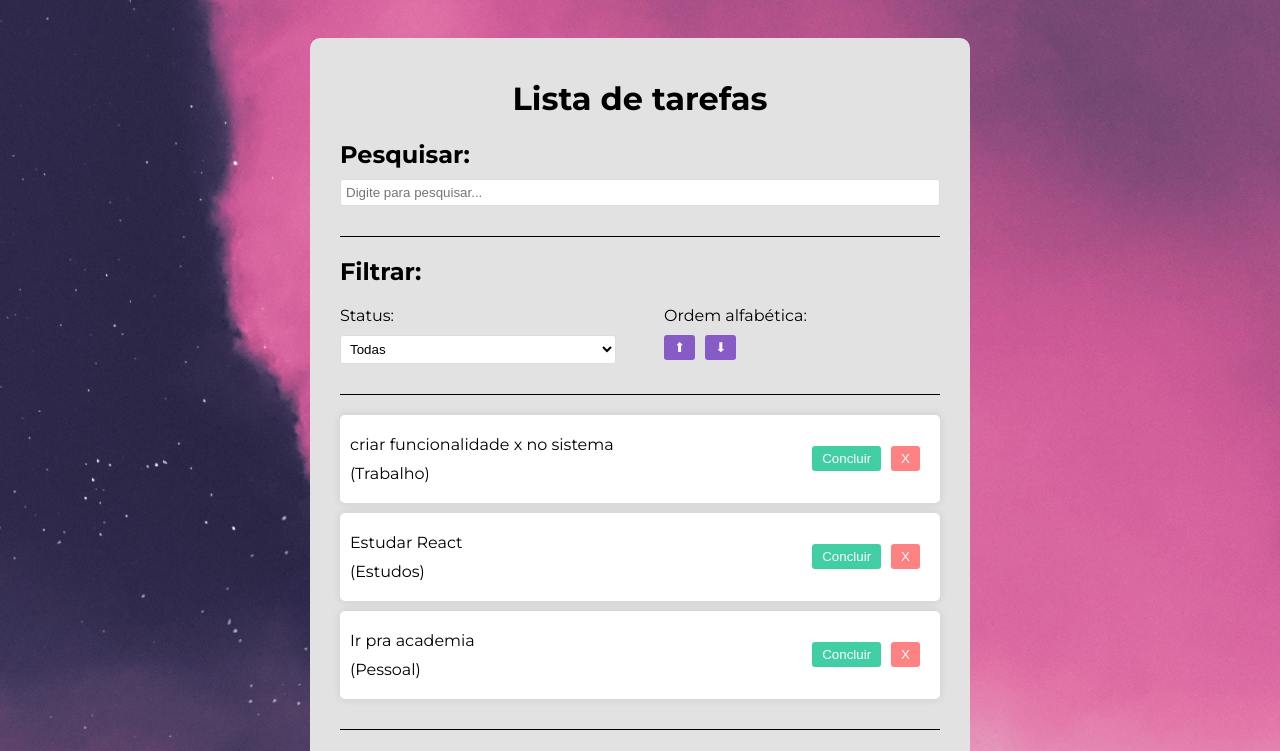
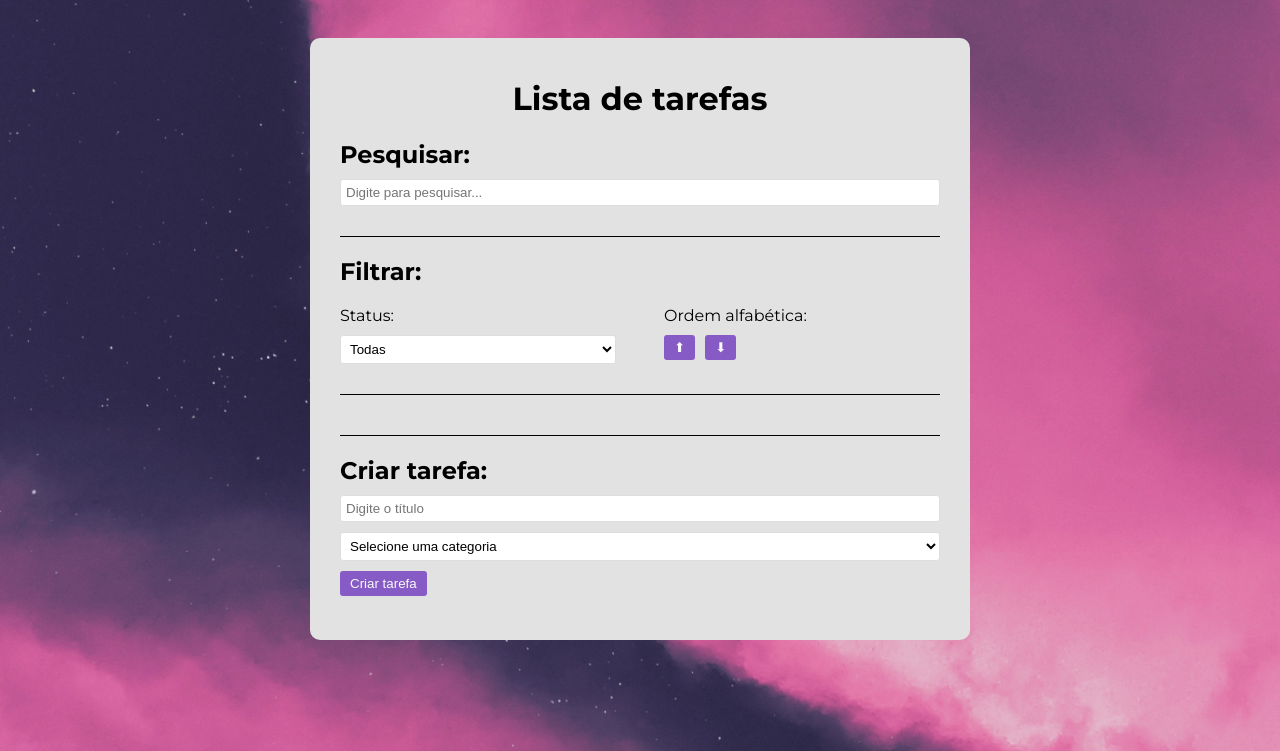
Before and after one commit to miistrass/to-do-list, a React (Vite) app: page / in a window 1280 px wide. Shown: the top 751 px of the page. Built offline with nearby package versions, Linux system fonts and the light colour scheme.

Commit message:
added localStorage functionality

```diff
--- a/src/App.jsx
+++ b/src/App.jsx
@@ -1,96 +1,83 @@
-import { useState } from 'react'
-import { Search } from './components/Search'
-import Todo from './components/Todo'
-import TodoForm from './components/TodoForm'
-import Filter from './components/Filter'
-import './App.css'
-
+import { useState, useEffect } from "react";
+import { Search } from "./components/Search";
+import Todo from "./components/Todo";
+import TodoForm from "./components/TodoForm";
+import Filter from "./components/Filter";
+import "./App.css";
 
 function App() {
-  const [todos, setTodos] = useState([
-    {
-      id:1,
-      text: "criar funcionalidade x no sistema",
-      category: "Trabalho",
-      isCompleted: false,
-    },
+  const [todos, setTodos] = useState([]);
 
-    {
-      id:2,
-      text: "Ir pra academia",
-      category: "Pessoal",
-      isCompleted: false,
-    },
+  const [search, setSearch] = useState("");
+  const [filter, setFilter] = useState("All");
+  const [sort, setSort] = useState("Asc");
 
-    {
-      id:3,
-      text: "Estudar React",
-      category: "Estudos",
-      isCompleted: false,
+  useEffect(() => {
+    const storedTodos = localStorage.getItem("todos");
+    if (storedTodos && storedTodos.length > 0) {
+      setTodos(JSON.parse(storedTodos));
     }
-  ])
+  }, []);
 
-  const [search, setSearch] = useState("")
-  const [filter, setFilter] = useState("All")
-  const [sort, setSort] = useState("Asc")
+  useEffect(() => {
+    if (todos && todos.length > 0) {
+      localStorage.setItem("todos", JSON.stringify(todos));
+    }
+  }, [todos]);
 
   const addTodo = (text, category) => {
+    const newTodo = {
+      id: Math.floor(Math.random() * 1000),
+      text,
+      category,
+      isCompleted: false,
+    };
 
-    const newTodo = [...todos,
-      {
-        id: Math.floor(Math.random() * 1000),
-        text,
-        category,
-        isCompleted: false,
-      }
-    ]
+    const updatedTodos = [...todos, newTodo];
+    setTodos(updatedTodos);
+  };
 
-    setTodos(newTodo)
+  const removeTodo = id => {
+    const newTodos = [...todos];
+    const filteredTodos = newTodos.filter(todo => (todo.id !== id ? todo : null));
+    setTodos(filteredTodos);
+  };
 
-  }
-
-  const removeTodo = (id) => {
-    const newTodos = [...todos]
-    const filteredTodos = newTodos.filter(todo => todo.id !== id ? todo : null)
-    setTodos(filteredTodos)
-  }
-
-  const completeTodo = (id) => {
-    const newTodos = [...todos]
-    newTodos.map((todo) => todo.id === id ? todo.isCompleted = !todo.isCompleted : todo)
-    setTodos(newTodos)
-  }
+  const completeTodo = id => {
+    const newTodos = [...todos];
+    newTodos.map(todo => (todo.id === id ? (todo.isCompleted = !todo.isCompleted) : todo));
+    setTodos(newTodos);
+  };
 
   return (
-    <div className='app'>
+    <div className="app">
       <h1>Lista de tarefas</h1>
-      <Search search={search} setSearch={setSearch} />
-      <Filter filter={filter} setFilter={setFilter} setSort={setSort}/>
-      <div className='todo-list'>
+      <Search
+        search={search}
+        setSearch={setSearch}
+      />
+      <Filter
+        filter={filter}
+        setFilter={setFilter}
+        setSort={setSort}
+      />
+      <div className="todo-list">
         {todos
-          .filter((todo) =>
-            filter === "All"
-              ? true
-              : filter === "Completed"
-              ? todo.isCompleted
-              : !todo.isCompleted
-              )
-          .filter((todo) =>
-            todo.text.toLowerCase().includes(search.toLocaleLowerCase())
-          )
-          .sort((a, b) =>
-            sort === "Asc"
-              ? a.text.localeCompare(b.text)
-              : b.text.localeCompare(a.text)
-          )
-          .map((todo) => (
-            <Todo key={todo.id} todo={todo} removeTodo={removeTodo} completeTodo={completeTodo}/>
-          ))
-        }
+          .filter(todo => (filter === "All" ? true : filter === "Completed" ? todo.isCompleted : !todo.isCompleted))
+          .filter(todo => todo.text.toLowerCase().includes(search.toLocaleLowerCase()))
+          .sort((a, b) => (sort === "Asc" ? a.text.localeCompare(b.text) : b.text.localeCompare(a.text)))
+          .map(todo => (
+            <Todo
+              key={todo.id}
+              todo={todo}
+              removeTodo={removeTodo}
+              completeTodo={completeTodo}
+            />
+          ))}
       </div>
-      <TodoForm addTodo={addTodo}/>
+      <TodoForm addTodo={addTodo} />
     </div>
-  )
+  );
 }
 
-export default App
+export default App;
```
